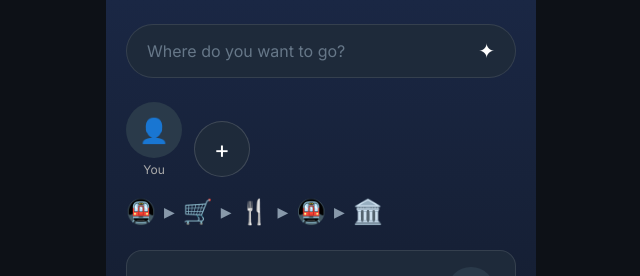
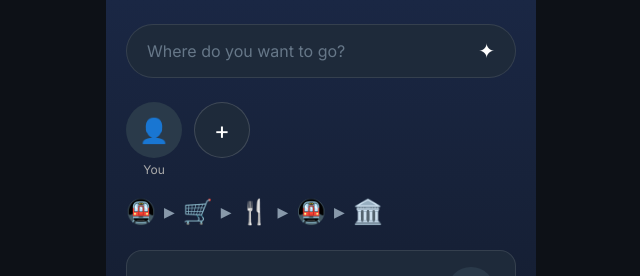
Before and after one commit to Yasminekf0/Cobility, a React (Vite) app: page /plan in a window 1280 px wide. Shown: the top 276 px of the page, without its empty margins (319-959 px from the left). Built offline with nearby package versions, Linux system fonts and the light colour scheme; no server answers.

Commit message:
fix: align avatar circles

```diff
--- a/src/pages/PlanMode.jsx
+++ b/src/pages/PlanMode.jsx
@@ -12,83 +12,71 @@ export default function PlanMode() {
   const navigate = useNavigate();
   const [expanded, setExpanded] = useState(null);
 
-  const s = {
-    page:{minHeight:'100vh',background:'linear-gradient(180deg,#1a2744 0%,#0d1117 100%)',maxWidth:'430px',margin:'0 auto',padding:'24px 20px 100px',fontFamily:'Inter,sans-serif',color:'white',boxSizing:'border-box'},
-    searchBar:{width:'100%',background:'#1e2a3a',border:'1px solid rgba(255,255,255,0.1)',borderRadius:'50px',padding:'14px 20px',display:'flex',justifyContent:'space-between',alignItems:'center',marginBottom:'24px'},
-    avatarRow:{display:'flex',gap:'12px',alignItems:'flex-end',marginBottom:'20px'},
-    avatar:{width:'56px',height:'56px',borderRadius:'50%',background:'#2a3a4a',display:'flex',alignItems:'center',justifyContent:'center',fontSize:'24px'},
-    plusCircle:{width:'56px',height:'56px',borderRadius:'50%',background:'#1e2a3a',border:'1px solid rgba(255,255,255,0.15)',display:'flex',alignItems:'center',justifyContent:'center',fontSize:'24px',cursor:'pointer',color:'white'},
-    iconRow:{display:'flex',alignItems:'center',gap:'8px',marginBottom:'24px',fontSize:'24px'},
-    arrowIcon:{color:'#8899aa',fontSize:'14px'},
-    stopCard:{background:'#1e2a3a',border:'1px solid rgba(255,255,255,0.1)',borderRadius:'16px',padding:'16px 20px',marginBottom:'8px',overflow:'hidden'},
-    stopHeader:{display:'flex',justifyContent:'space-between',alignItems:'center'},
-    btn360:{width:'48px',height:'48px',borderRadius:'50%',background:'#2a3a4a',border:'none',color:'white',fontSize:'11px',cursor:'pointer',display:'flex',flexDirection:'column',alignItems:'center',justifyContent:'center',gap:'2px'},
-    streetView:{width:'100%',height:'180px',borderRadius:'12px',marginTop:'12px',border:'none'},
-    chevron:{textAlign:'center',color:'#8899aa',fontSize:'16px',margin:'4px 0'},
-    addCard:{background:'transparent',border:'1px dashed rgba(255,255,255,0.2)',borderRadius:'16px',padding:'16px',textAlign:'center',color:'#8899aa',cursor:'pointer',marginBottom:'24px'},
-    bottomBar:{position:'fixed',bottom:0,left:'50%',transform:'translateX(-50%)',width:'100%',maxWidth:'430px',background:'rgba(13,17,23,0.95)',padding:'16px 20px',display:'flex',gap:'12px',alignItems:'center',boxSizing:'border-box'},
-    saveBtn:{flex:1,background:'#2a3a4a',border:'none',borderRadius:'50px',padding:'16px',color:'white',cursor:'pointer',textAlign:'left'},
-    sparkleBtn:{width:'52px',height:'52px',borderRadius:'50%',background:'#2a3a4a',border:'none',color:'white',fontSize:'22px',cursor:'pointer'},
-  };
+  return (
+    <div style={{minHeight:'100vh',background:'linear-gradient(180deg,#1a2744 0%,#0d1117 100%)',maxWidth:'430px',margin:'0 auto',padding:'24px 20px 100px',fontFamily:'Inter,sans-serif',color:'white',boxSizing:'border-box'}}>
 
-  return (
-    <div style={s.page}>
-      <div style={s.searchBar}>
+      <div style={{background:'#1e2a3a',border:'1px solid rgba(255,255,255,0.1)',borderRadius:'50px',padding:'14px 20px',display:'flex',justifyContent:'space-between',alignItems:'center',marginBottom:'24px'}}>
         <span style={{color:'#667788'}}>Where do you want to go?</span>
         <span style={{fontSize:'20px'}}>✦</span>
       </div>
-      <div style={s.avatarRow}>
-        <div style={{textAlign:'center'}}>
-          <div style={s.avatar}>👤</div>
-          <p style={{margin:'4px 0 0',fontSize:'12px',color:'#aaa'}}>You</p>
+
+      {/* Avatar row - fixed alignment */}
+      <div style={{display:'flex',gap:'12px',alignItems:'center',marginBottom:'20px'}}>
+        <div style={{display:'flex',flexDirection:'column',alignItems:'center',gap:'4px'}}>
+          <div style={{width:'56px',height:'56px',borderRadius:'50%',background:'#2a3a4a',display:'flex',alignItems:'center',justifyContent:'center',fontSize:'24px'}}>👤</div>
+          <p style={{margin:0,fontSize:'12px',color:'#aaa'}}>You</p>
         </div>
-        <div style={s.plusCircle}>+</div>
+        <div style={{display:'flex',flexDirection:'column',alignItems:'center',gap:'4px'}}>
+          <div style={{width:'56px',height:'56px',borderRadius:'50%',background:'#1e2a3a',border:'1px solid rgba(255,255,255,0.15)',display:'flex',alignItems:'center',justifyContent:'center',fontSize:'24px',cursor:'pointer',color:'white'}}>+</div>
+          <p style={{margin:0,fontSize:'12px',color:'transparent'}}>.</p>
+        </div>
       </div>
-      <div style={s.iconRow}>
-        <span>🚇</span><span style={s.arrowIcon}>▶</span>
-        <span>🛒</span><span style={s.arrowIcon}>▶</span>
-        <span>🍴</span><span style={s.arrowIcon}>▶</span>
-        <span>🚇</span><span style={s.arrowIcon}>▶</span>
+
+      <div style={{display:'flex',alignItems:'center',gap:'8px',marginBottom:'24px',fontSize:'24px'}}>
+        <span>🚇</span><span style={{color:'#8899aa',fontSize:'14px'}}>▶</span>
+        <span>🛒</span><span style={{color:'#8899aa',fontSize:'14px'}}>▶</span>
+        <span>🍴</span><span style={{color:'#8899aa',fontSize:'14px'}}>▶</span>
+        <span>🚇</span><span style={{color:'#8899aa',fontSize:'14px'}}>▶</span>
         <span>🏛️</span>
       </div>
 
       {stops.map((stop, i) => (
         <div key={stop.id}>
-          <div style={s.stopCard}>
-            <div style={s.stopHeader}>
+          <div style={{background:'#1e2a3a',border:'1px solid rgba(255,255,255,0.1)',borderRadius:'16px',padding:'16px 20px',marginBottom:'8px',overflow:'hidden'}}>
+            <div style={{display:'flex',justifyContent:'space-between',alignItems:'center'}}>
               <div>
                 <p style={{margin:'0 0 2px',fontSize:'12px',color:'#8899aa'}}>{stop.time} {stop.date}</p>
                 <p style={{margin:0,fontSize:'17px',fontWeight:'700'}}>{stop.location}</p>
               </div>
               <button
-                style={{...s.btn360, background: expanded===stop.id ? '#4A9EFF' : '#2a3a4a'}}
+                style={{width:'48px',height:'48px',borderRadius:'50%',background: expanded===stop.id ? '#4A9EFF':'#2a3a4a',border:'none',color:'white',fontSize:'11px',cursor:'pointer',display:'flex',flexDirection:'column',alignItems:'center',justifyContent:'center',gap:'2px'}}
                 onClick={() => setExpanded(expanded===stop.id ? null : stop.id)}
               >
-                <span>↻</span>
-                <span>360</span>
+                <span>↻</span><span>360</span>
               </button>
             </div>
             {expanded===stop.id && (
               <iframe
-                style={s.streetView}
+                style={{width:'100%',height:'180px',borderRadius:'12px',marginTop:'12px',border:'none'}}
                 src={`https://www.google.com/maps/embed/v1/streetview?key=${MAPS_KEY}&location=${stop.lat},${stop.lng}&heading=${stop.heading}&fov=80`}
                 allowFullScreen
               />
             )}
           </div>
-          {i < stops.length-1 && <div style={s.chevron}>▼</div>}
+          {i < stops.length-1 && <div style={{textAlign:'center',color:'#8899aa',fontSize:'16px',margin:'4px 0'}}>▼</div>}
         </div>
       ))}
 
-      <div style={s.addCard}>+ Add stop</div>
+      <div style={{background:'transparent',border:'1px dashed rgba(255,255,255,0.2)',borderRadius:'16px',padding:'16px',textAlign:'center',color:'#8899aa',cursor:'pointer',marginBottom:'24px'}}>+ Add stop</div>
 
-      <div style={s.bottomBar}>
-        <button style={s.saveBtn}>
+      <div style={{position:'fixed',bottom:0,left:'50%',transform:'translateX(-50%)',width:'100%',maxWidth:'430px',background:'rgba(13,17,23,0.95)',padding:'16px 20px',display:'flex',gap:'12px',alignItems:'center',boxSizing:'border-box'}}>
+        <button style={{flex:1,background:'#2a3a4a',border:'none',borderRadius:'50px',padding:'16px',color:'white',cursor:'pointer',textAlign:'left'}}>
           <div style={{fontWeight:'700',fontSize:'16px'}}>Save</div>
           <div style={{fontSize:'11px',color:'#8899aa',marginTop:'2px'}}>Auto save in 1 min ago</div>
         </button>
-        <button style={s.sparkleBtn}>✦</button>
+        <button style={{width:'52px',height:'52px',borderRadius:'50%',background:'#2a3a4a',border:'none',color:'white',fontSize:'22px',cursor:'pointer'}}>✦</button>
       </div>
+
     </div>
   );
 }
```
